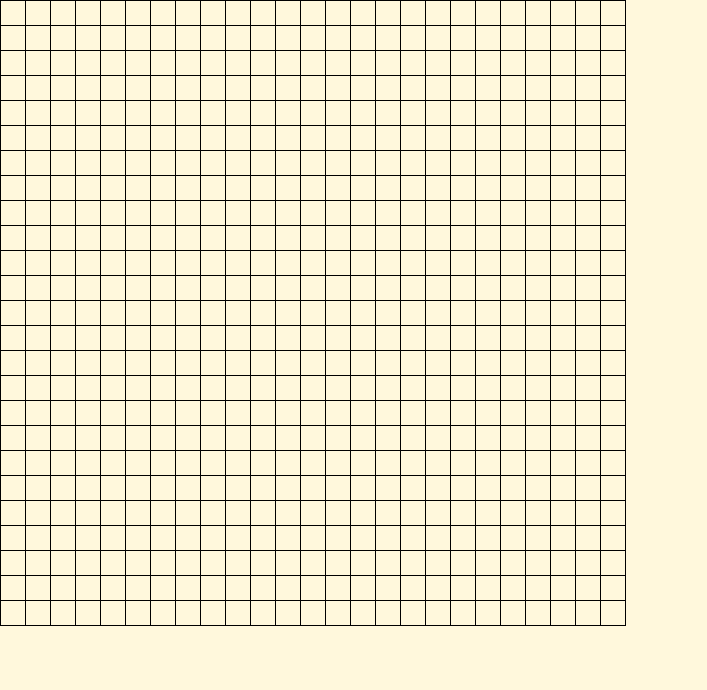
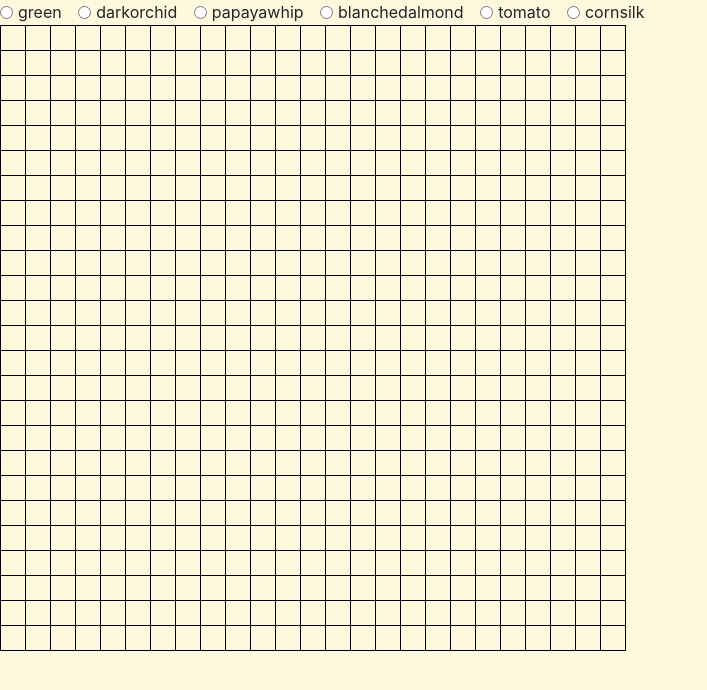
Before and after one commit to gseals/pixel-art, a website built with webpack: page src/index.html in a window 1280 px wide. Shown: the whole page, without its empty margins (0-707 px from the left). Built offline with nearby package versions, Linux system fonts and the light colour scheme.

Commit message:
adding radio buttons

```diff
--- a/src/index.html
+++ b/src/index.html
@@ -8,7 +8,8 @@
 </head>
 <body>
 
-<div id="grid"></div>
+  <div id="color-picker"></div>
+  <div id="grid"></div>
 
 </body>
 </html>
--- /dev/null
+++ b/src/javascripts/components/paintbrush/paintbrush.js
@@ -0,0 +1,18 @@
+import util from '../../helpers/utilities';
+
+const colors = ['green', 'darkorchid', 'papayawhip', 'blanchedalmond', 'tomato', 'cornsilk'];
+
+const printColorPicker = () => {
+  let domString = '';
+  for (let i = 0; i < colors.length; i += 1) {
+    const color = colors[i];
+    domString += `
+    <div class="form-check form-check-inline">
+    <input name="color" class="form-check-input color-choice" type="radio" id="${color}inlineCheckbox1" value="${color}">
+    <label class="form-check-label" for="${color}inlineCheckbox1">${color}</label>
+    </div>`;
+    util.printToDom('color-picker', domString);
+  }
+};
+
+export default { printColorPicker };
--- a/src/javascripts/main.js
+++ b/src/javascripts/main.js
@@ -1,9 +1,11 @@
 import 'bootstrap';
 import '../styles/main.scss';
 import grid from './components/grid/grid';
+import paintbrush from './components/paintbrush/paintbrush';
 
 const init = () => {
   grid.makeGrid();
+  paintbrush.printColorPicker();
 };
 
 init();
```
Also changed, not shown: src/javascripts/components/paintbrush/paintbrush.scss (added).
